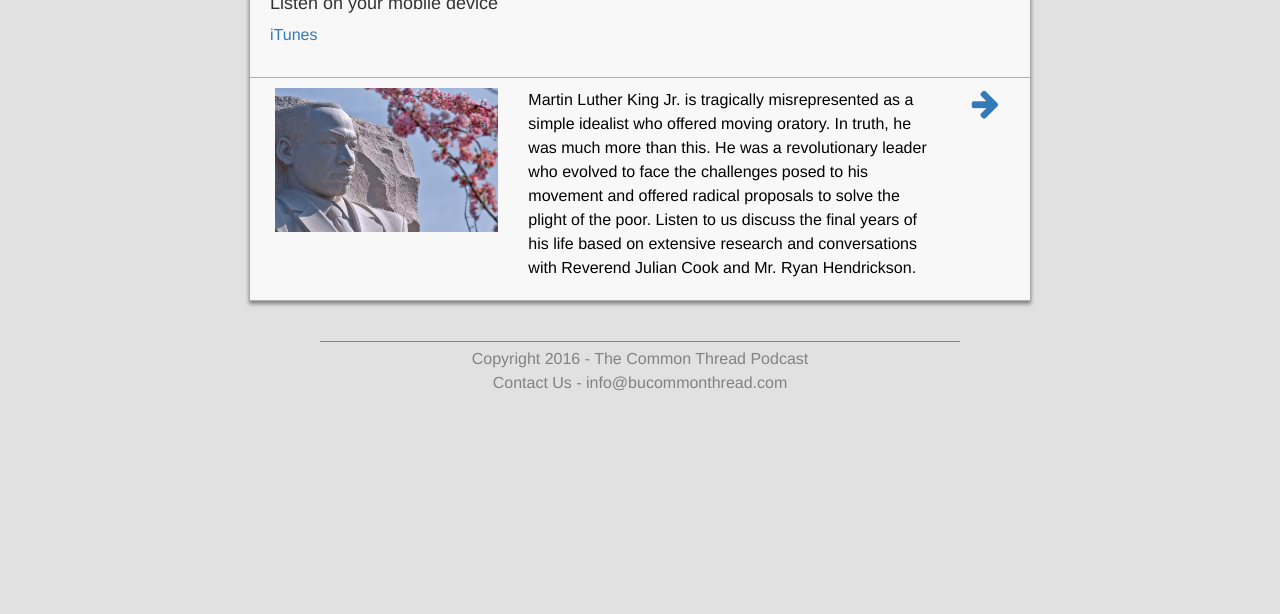
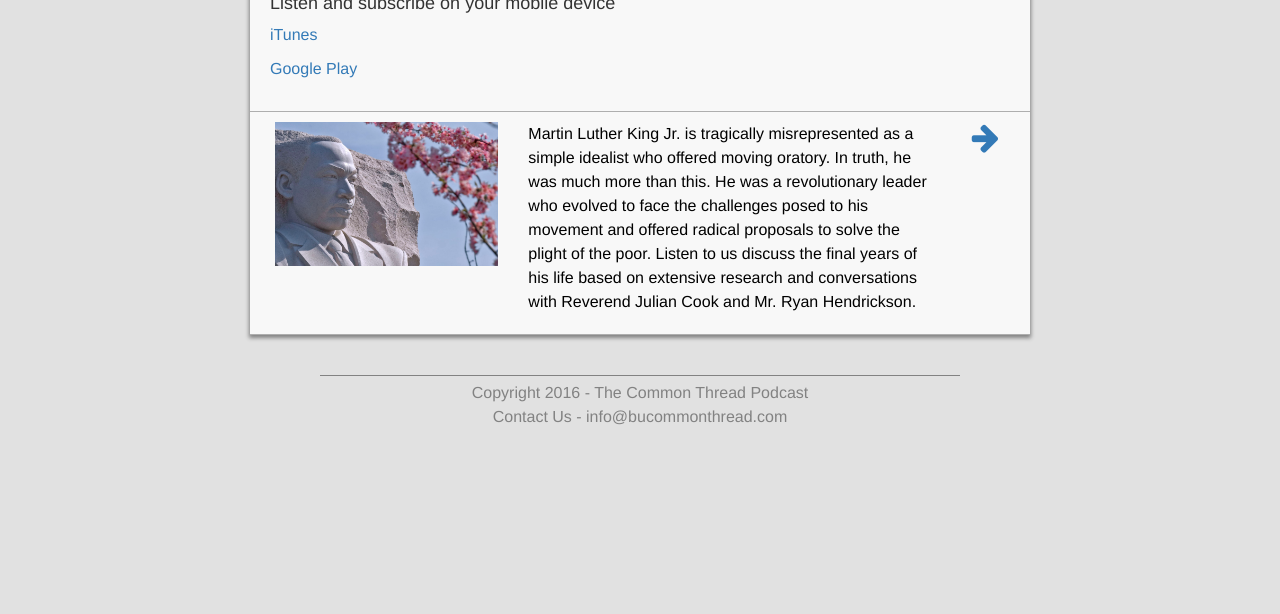
Before and after one commit to lkwatson/commonthread, a plain HTML site: page episodes.html in a window 1280 px wide. Shown: the part 186-800 px from the top of the page. Drawn offline with Linux system fonts and the light colour scheme.

Commit message:
Added Google Play link

```diff
--- a/episodes.html
+++ b/episodes.html
@@ -102,8 +102,9 @@
 			<div class="col-md-8 col-md-offset-2 col-sm-12 intro-content-nopad">
 				<div class="episode-list-heading">
 					<h1 class="text-center">Episodes</h1>
-					<h4>Listen on your mobile device</h4>
+					<h4>Listen and subscribe on your mobile device</h4>
 					<p><a href="https://itunes.apple.com/us/podcast/the-common-thread-podcast/id1100917945" onclick="ga('send', 'event', 'Open iTunes', 'opened')">iTunes</a><br/></p>
+					<p><a href="https://play.google.com/music/m/Iubpf2gfye6r7yt3lq3b5ol7dtu?t=The_Common_Thread_Podcast" onclick="ga('send', 'event', 'Open Gplay', 'opened')">Google Play</a><br/></p>
 				</div>
 				<div class="episode-list-list">
 					<div class="row episode-list-container">
```
